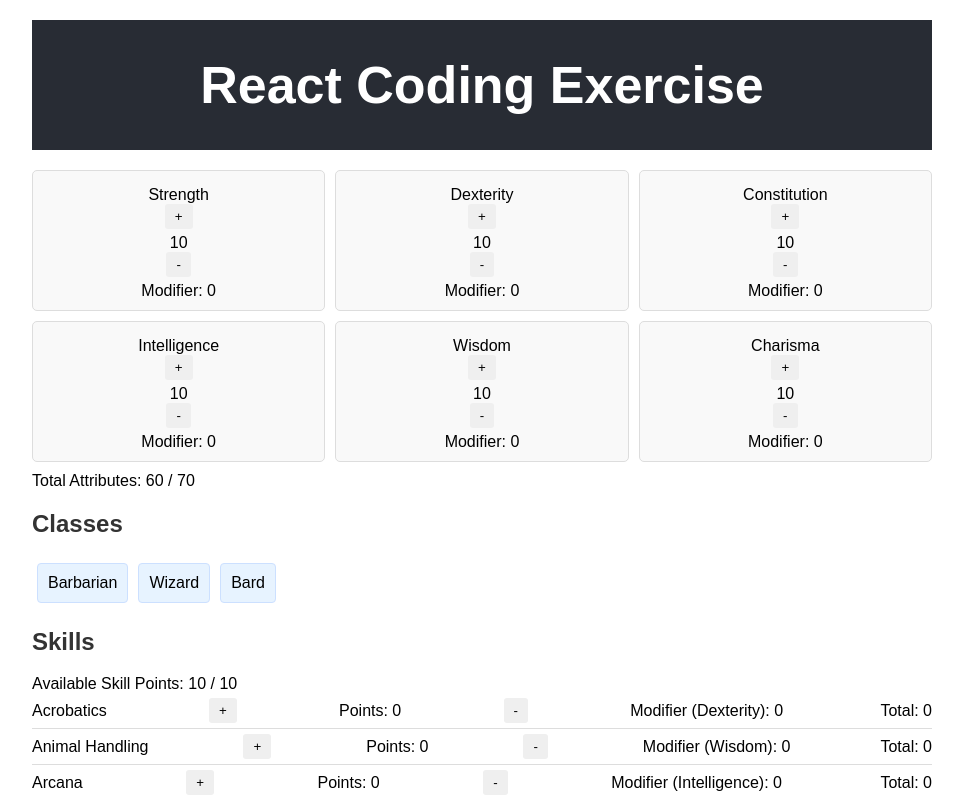
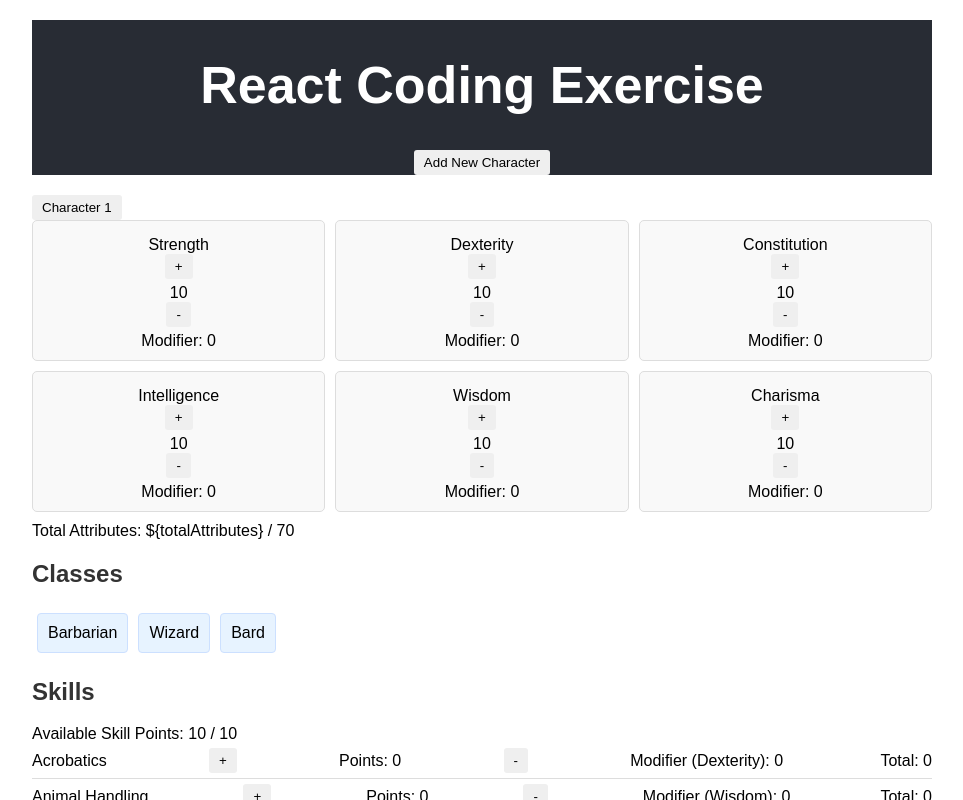
Before and after one commit to fropsyboy/recruiting-webapp-character, a React (Create React App) app: page / in a window 1280 px wide. Shown: the top 800 px of the page, without its empty margins (158-1121 px from the left). Built offline with nearby package versions, Linux system fonts and the light colour scheme.

Commit message:
Add new character feature

```diff
--- a/src/App.tsx
+++ b/src/App.tsx
@@ -13,65 +13,99 @@ function App() {
     Charisma: 10,
   };
 
-  const [attributes, setAttributes] = useState<Attributes>(initialAttributes);
-  const maxAttributeTotal = 70;
+
+  const createNewCharacter = (count: number) => ({
+    name: `Character ${count + 1}`,
+    attributes: { ...initialAttributes },
+    skillPoints: Object.fromEntries(SKILL_LIST.map(skill => [skill.name, 0])),
+  });
+
+  const [characters, setCharacters] = useState([createNewCharacter(0)]);
+  const [activeCharacterIndex, setActiveCharacterIndex] = useState(0);
   const [selectedClass, setSelectedClass] = useState<string | null>(null);
-  const [skillPoints, setSkillPoints] = useState<{ [key: string]: number }>(
-    Object.fromEntries(SKILL_LIST.map(skill => [skill.name, 0]))
-  );
   const [selectedSkill, setSelectedSkill] = useState<string>(SKILL_LIST[0].name);
   const [dc, setDC] = useState<number>(10);
   const [rollResult, setRollResult] = useState<number | null>(null);
   const [skillCheckResult, setSkillCheckResult] = useState<string | null>(null);
   const [partyCheckResult, setPartyCheckResult] = useState<string | null>(null);
 
+  const activeCharacter = characters[activeCharacterIndex];
+
   const calculateModifier = (value: number): number => Math.floor((value - 10) / 2);
-  const totalAttributes = Object.values(attributes).reduce((acc, value) => acc + value, 0);
+
+  const totalAttributes: number = (Object.values(activeCharacter.attributes) as number[]).reduce((acc, value) => acc + value, 0);
+
+
+
+
+
 
   const updateAttribute = (key: keyof Attributes, increment: boolean) => {
-    setAttributes(prevAttributes => {
-      const newValue = increment ? prevAttributes[key] + 1 : prevAttributes[key] - 1;
-      if (totalAttributes + (increment ? 1 : -1) > maxAttributeTotal || newValue < 0) {
+    setCharacters(prevCharacters => {
+      const newAttributes = { ...activeCharacter.attributes };
+      const newValue = increment ? newAttributes[key] + 1 : newAttributes[key] - 1;
+
+      if (totalAttributes + (increment ? 1 : -1) > 70 || newValue < 0) {
         alert('Total attribute points cannot exceed 70.');
-        return prevAttributes;
+        return prevCharacters;
       }
-      return { ...prevAttributes, [key]: newValue };
+
+      newAttributes[key] = newValue;
+      const updatedCharacters = [...prevCharacters];
+      updatedCharacters[activeCharacterIndex] = { ...activeCharacter, attributes: newAttributes };
+      return updatedCharacters;
     });
   };
 
   const qualifiesForClass = (className: string): boolean => {
     const requirements = CLASS_LIST[className];
     return ATTRIBUTE_LIST.every(
-      attribute => attributes[attribute as keyof Attributes] >= requirements[attribute as keyof Attributes]
+      attribute => activeCharacter.attributes[attribute as keyof Attributes] >= requirements[attribute as keyof Attributes]
     );
   };
 
   const handleClassSelection = (className: string) => setSelectedClass(className);
 
-  const intelligenceModifier = calculateModifier(attributes.Intelligence);
+  const intelligenceModifier = calculateModifier(activeCharacter.attributes.Intelligence);
   const maxSkillPoints = 10 + (4 * intelligenceModifier);
-  const totalSkillPointsUsed = Object.values(skillPoints).reduce((acc, value) => acc + value, 0);
+  const totalSkillPointsUsed: number = (Object.values(activeCharacter.skillPoints) as number[]).reduce((acc, value) => acc + value, 0);
+
+
+
 
   const updateSkillPoints = (skillName: string, increment: boolean) => {
-    setSkillPoints(prevSkillPoints => {
-      const currentPoints = prevSkillPoints[skillName];
+    setCharacters(prevCharacters => {
+      const newSkillPoints = { ...activeCharacter.skillPoints };
+      const currentPoints = newSkillPoints[skillName];
       const newPoints = increment ? currentPoints + 1 : currentPoints - 1;
+
       if (newPoints < 0) {
-        return prevSkillPoints;
-    }
-    if (totalSkillPointsUsed + (increment ? 1 : -1) > maxSkillPoints) {
+        return prevCharacters;
+      }
+      if (totalSkillPointsUsed + (increment ? 1 : -1) > maxSkillPoints) {
         alert('Maximum skill points allocated!');
-        return prevSkillPoints;
-    }
-      return { ...prevSkillPoints, [skillName]: newPoints };
+        return prevCharacters;
+      }
+
+      newSkillPoints[skillName] = newPoints;
+      const updatedCharacters = [...prevCharacters];
+      updatedCharacters[activeCharacterIndex] = { ...activeCharacter, skillPoints: newSkillPoints };
+      return updatedCharacters;
     });
+  };
+
+
+
+  const addNewCharacter = () => {
+    setCharacters([...characters, createNewCharacter(characters.length)]);
+    setActiveCharacterIndex(characters.length);
   };
 
   const performSkillCheck = () => {
     const skill = SKILL_LIST.find(skill => skill.name === selectedSkill);
     if (skill) {
-      const attributeModifier = calculateModifier(attributes[skill.attributeModifier as keyof Attributes]);
-      const skillTotal = skillPoints[selectedSkill] + attributeModifier;
+      const attributeModifier = calculateModifier(activeCharacter.attributes[skill.attributeModifier as keyof Attributes]);
+      const skillTotal = activeCharacter.skillPoints[selectedSkill] + attributeModifier;
       const roll = Math.floor(Math.random() * 20) + 1;
       setRollResult(roll);
       setSkillCheckResult((roll + skillTotal) >= dc ? 'Success' : 'Failure');
@@ -81,8 +115,8 @@ function App() {
   const performPartySkillCheck = () => {
     const skill = SKILL_LIST.find(skill => skill.name === selectedSkill);
     if (skill) {
-      const attributeModifier = calculateModifier(attributes[skill.attributeModifier as keyof Attributes]);
-      const skillTotal = skillPoints[selectedSkill] + attributeModifier;
+      const attributeModifier = calculateModifier(activeCharacter.attributes[skill.attributeModifier as keyof Attributes]);
+      const skillTotal = activeCharacter.skillPoints[selectedSkill] + attributeModifier;
       const roll = Math.floor(Math.random() * 20) + 1;
       setPartyCheckResult((roll + skillTotal) >= dc ? 'Success by highest skill character' : 'Failure by highest skill character');
     }
@@ -92,19 +126,32 @@ function App() {
     <div className="App">
       <header className="App-header">
         <h1>React Coding Exercise</h1>
+        <button onClick={addNewCharacter}>Add New Character</button>
       </header>
+
+      <section className="character-selector">
+        {characters.map((character, index) => (
+          <button
+            key={index}
+            onClick={() => setActiveCharacterIndex(index)}
+            className={activeCharacterIndex === index ? 'active-character' : ''}
+          >
+            {character.name}
+          </button>
+        ))}
+      </section>
 
       <section className="attributes-section">
         {ATTRIBUTE_LIST.map(attribute => (
           <div key={attribute} className="attribute-row">
             <span>{attribute}</span>
             <button onClick={() => updateAttribute(attribute as keyof Attributes, true)}>+</button>
-            <span>{attributes[attribute as keyof Attributes]}</span>
+            <span>{activeCharacter.attributes[attribute as keyof Attributes]}</span>
             <button onClick={() => updateAttribute(attribute as keyof Attributes, false)}>-</button>
-            <span>Modifier: {calculateModifier(attributes[attribute as keyof Attributes])}</span>
+            <span>Modifier: {calculateModifier(activeCharacter.attributes[attribute as keyof Attributes])}</span>
           </div>
         ))}
-        <div>Total Attributes: {totalAttributes} / {maxAttributeTotal}</div>
+        <div>Total Attributes: {'${totalAttributes}'} / 70</div>
       </section>
 
       <section className="class-section">
@@ -132,15 +179,17 @@ function App() {
 
       <section className="skills-section">
         <h2>Skills</h2>
-        <div>Available Skill Points: {maxSkillPoints - totalSkillPointsUsed} / {maxSkillPoints}</div>
+        {/* <div>Available Skill Points: {'${maxSkillPoints - totalSkillPointsUsed} / {maxSkillPoints}</div> */}
+        <div>Available Skill Points: {`${maxSkillPoints - totalSkillPointsUsed} / ${maxSkillPoints}`}</div>
+
         {SKILL_LIST.map(skill => {
-          const attributeModifier = calculateModifier(attributes[skill.attributeModifier as keyof Attributes]);
-          const totalSkill = skillPoints[skill.name] + attributeModifier;
+          const attributeModifier = calculateModifier(activeCharacter.attributes[skill.attributeModifier as keyof Attributes]);
+          const totalSkill = activeCharacter.skillPoints[skill.name] + attributeModifier;
           return (
             <div key={skill.name} className="skill-row">
               <span>{skill.name}</span>
               <button onClick={() => updateSkillPoints(skill.name, true)}>+</button>
-              <span>Points: {skillPoints[skill.name]}</span>
+              <span>Points: {activeCharacter.skillPoints[skill.name]}</span>
               <button onClick={() => updateSkillPoints(skill.name, false)}>-</button>
               <span>Modifier ({skill.attributeModifier}): {attributeModifier}</span>
               <span>Total: {totalSkill}</span>
@@ -177,7 +226,7 @@ function App() {
         <button onClick={performPartySkillCheck}>Roll for Party</button>
         {partyCheckResult && (
           <div>
-            <p>Party Check Result: {partyCheckResult}</p>
+           <p>Party Check Result: {partyCheckResult}</p>
           </div>
         )}
       </section>
```
